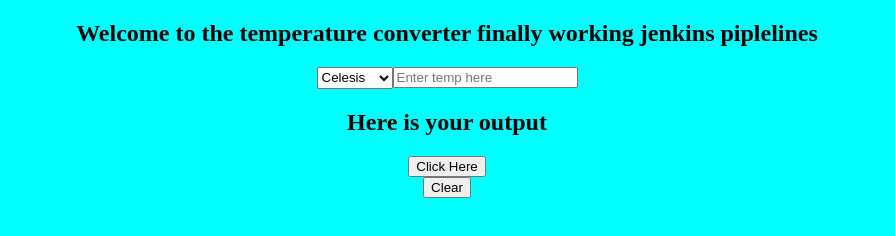
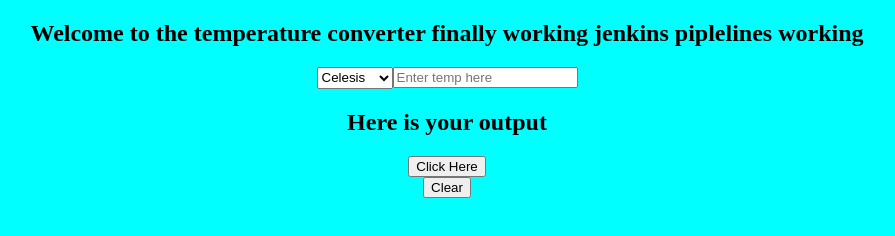
Before and after one commit to MrHarshkumar/Unit-converter-, a plain HTML site: page Converter/index.html in a window 1280 px wide. Shown: the whole page, without its empty margins (193-1088 px from the left). Drawn offline with Linux system fonts and the light colour scheme.

Commit message:
Update index.html

```diff
--- a/Converter/index.html
+++ b/Converter/index.html
@@ -10,7 +10,7 @@
 
 <body>
   <center>
-    <h2> Welcome to the temperature converter finally working jenkins piplelines </h2>
+    <h2> Welcome to the temperature converter finally working jenkins piplelines working </h2>
   </center>
   <div class="data">
     <select id='sel'>
```
